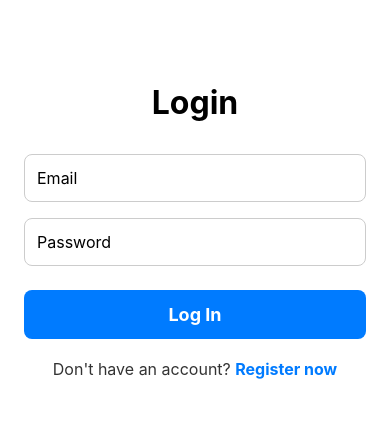
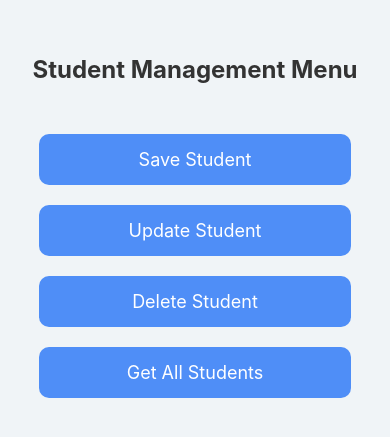
Before and after one commit to binojmadhuranga/MobileApp-StudentManagmentSystem, a React Native app: screen /Menu in a window 390 px wide. Shown: the part 191-628 px from the top of the page. Built offline with nearby package versions, Linux system fonts and the light colour scheme.

Commit message:
Create a student managment screen.

```diff
--- a/App.js
+++ b/App.js
@@ -13,6 +13,7 @@ import { createStackNavigator } from '@react-navigation/stack';
 import { NavigationContainer } from '@react-navigation/native';
 import Home from './src/screens/Home/Home';
 import AuthLoading from './src/screens/AuthLoading/AuthLoading';
+import Menu from './src/screens/Menu/Menu';
 
 function App() {
 
@@ -20,12 +21,13 @@ function App() {
   const Stack = createStackNavigator();
 
   return (
-     <NavigationContainer>
+    <NavigationContainer>
       <Stack.Navigator initialRouteName="AuthLoading" screenOptions={{ headerShown: false }}>
         <Stack.Screen name="AuthLoading" component={AuthLoading} />
         <Stack.Screen name="Login" component={Login} />
         <Stack.Screen name="Register" component={Register} />
         <Stack.Screen name="Home" component={Home} />
+        <Stack.Screen name="Menu" component={Menu} />
       </Stack.Navigator>
     </NavigationContainer>
   );
--- a/src/screens/Home/Home.js
+++ b/src/screens/Home/Home.js
@@ -64,7 +64,6 @@ const Home = () => {
         <SafeAreaView style={styles.container}>
             <StatusBar barStyle="light-content" backgroundColor="#4F8EF7" />
 
-            {/* Logout Button */}
             <View style={styles.logoutContainer}>
                 <TouchableOpacity onPress={handleLogout}>
                     <Text style={styles.logoutText}>Logout</Text>
@@ -82,8 +81,8 @@ const Home = () => {
                 style={styles.image}
                 resizeMode="cover"
             />
-            <TouchableOpacity style={styles.button}>
-                <Text style={styles.buttonText}>Get Started</Text>
+            <TouchableOpacity style={styles.button} onPress={() => navigation.navigate('Menu')}>
+                <Text style={styles.buttonText}>Go to Menu</Text>
             </TouchableOpacity>
         </SafeAreaView>
     );
@@ -143,10 +142,6 @@ const styles = StyleSheet.create({
         height: 200,
         borderRadius: 150,
         marginVertical: 30,
-        shadowColor: '#000',
-        shadowOpacity: 0.2,
-        shadowRadius: 8,
-        shadowOffset: { width: 0, height: 4 },
     },
     button: {
         backgroundColor: '#fff',
--- /dev/null
+++ b/src/screens/Menu/Menu.js
@@ -0,0 +1,60 @@
+import React from 'react';
+import { View, Text, TouchableOpacity, StyleSheet, SafeAreaView } from 'react-native';
+import { useNavigation } from '@react-navigation/native';
+
+const Menu = () => {
+  const navigation = useNavigation();
+
+  return (
+    <SafeAreaView style={styles.container}>
+      <Text style={styles.title}>Student Management Menu</Text>
+
+      <TouchableOpacity style={styles.button} onPress={() => navigation.navigate('SaveStudent')}>
+        <Text style={styles.buttonText}>Save Student</Text>
+      </TouchableOpacity>
+
+      <TouchableOpacity style={styles.button} onPress={() => navigation.navigate('UpdateStudent')}>
+        <Text style={styles.buttonText}>Update Student</Text>
+      </TouchableOpacity>
+
+      <TouchableOpacity style={styles.button} onPress={() => navigation.navigate('DeleteStudent')}>
+        <Text style={styles.buttonText}>Delete Student</Text>
+      </TouchableOpacity>
+
+      <TouchableOpacity style={styles.button} onPress={() => navigation.navigate('GetAllStudents')}>
+        <Text style={styles.buttonText}>Get All Students</Text>
+      </TouchableOpacity>
+    </SafeAreaView>
+  );
+};
+
+const styles = StyleSheet.create({
+  container: {
+    flex: 1,
+    backgroundColor: '#f0f4f7',
+    justifyContent: 'center',
+    alignItems: 'center',
+    padding: 20,
+  },
+  title: {
+    fontSize: 24,
+    marginBottom: 40,
+    fontWeight: 'bold',
+    color: '#333',
+  },
+  button: {
+    width: '80%',
+    backgroundColor: '#4F8EF7',
+    padding: 15,
+    marginVertical: 10,
+    borderRadius: 10,
+    alignItems: 'center',
+    elevation: 2,
+  },
+  buttonText: {
+    color: '#fff',
+    fontSize: 18,
+  },
+});
+
+export default Menu;
```
